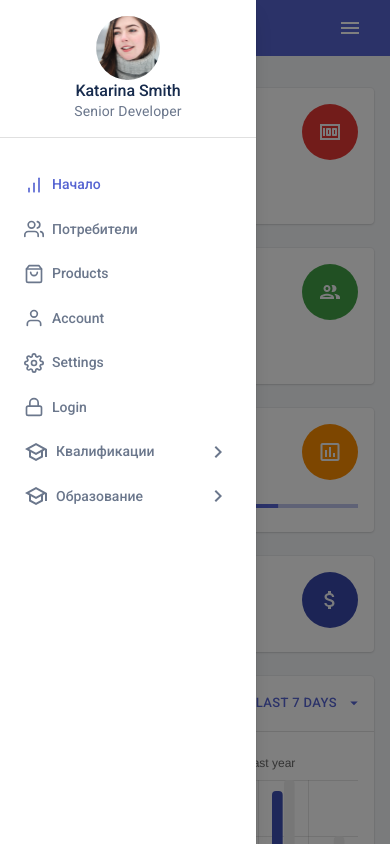
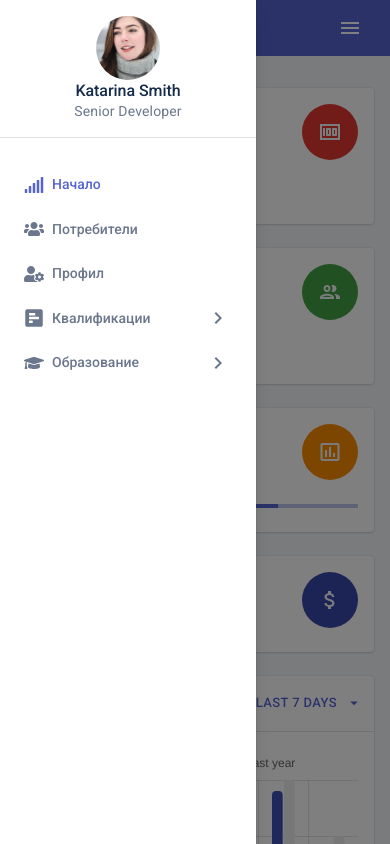
Before and after one commit to SuperMiro0809/ruo-sofia, a React (Create React App) app in the folder client/: page /app/dashboard in a window 390 px wide. Both pictures are taken after a click on the button 350 px from the left and 28 px from the top of the page. Built offline with nearby package versions, Linux system fonts and the light colour scheme.

Commit message:
add font awesome, edit menu and icons

```diff
--- a/client/package.json
+++ b/client/package.json
@@ -29,6 +29,9 @@
   "dependencies": {
     "@emotion/react": "^11.4.1",
     "@emotion/styled": "^11.3.0",
+    "@fortawesome/fontawesome-svg-core": "^1.2.36",
+    "@fortawesome/free-solid-svg-icons": "^5.15.4",
+    "@fortawesome/react-fontawesome": "^0.1.16",
     "@material-ui/core": "^5.0.0-beta.5",
     "@material-ui/icons": "^5.0.0-beta.5",
     "@material-ui/styles": "^5.0.0-beta.5",
--- a/client/src/components/DashboardSidebar.js
+++ b/client/src/components/DashboardSidebar.js
@@ -11,16 +11,16 @@ import {
   Typography
 } from '@material-ui/core';
 import {
-  BarChart as BarChartIcon,
-  Lock as LockIcon,
-  Settings as SettingsIcon,
-  ShoppingBag as ShoppingBagIcon,
-  User as UserIcon,
-  Users as UsersIcon
-} from 'react-feather';
-import {
-  SchoolOutlined as SchoolIcon
-} from '@material-ui/icons';
+  faGlasses as GlassesIcon,
+  faPrint as PrintIcon,
+  faUserGraduate as UserGraduateIcon,
+  faGraduationCap as GraduationCapIcon,
+  faFileContract as FileContractIcon,
+  faPollH as PollHIcon,
+  faUsers as UsersIcon,
+  faUserCog as UserCogIcon,
+  faSignal as SignalIcon
+} from '@fortawesome/free-solid-svg-icons';
 import NavItem from './NavItem';
 import DropDownMenu from './DropDownMenu';
 
@@ -33,7 +33,7 @@ const user = {
 const items = [
   {
     href: '/app/dashboard',
-    icon: BarChartIcon,
+    icon: SignalIcon,
     title: 'Начало'
   },
   {
@@ -41,62 +41,62 @@ const items = [
     icon: UsersIcon,
     title: 'Потребители'
   },
-  {
-    href: '/app/products',
-    icon: ShoppingBagIcon,
-    title: 'Products'
-  },
+  // {
+  //   href: '/app/products',
+  //   icon: ShoppingBagIcon,
+  //   title: 'Products'
+  // },
   {
     href: '/app/account',
-    icon: UserIcon,
-    title: 'Account'
+    icon: UserCogIcon,
+    title: 'Профил'
   },
-  {
-    href: '/app/settings',
-    icon: SettingsIcon,
-    title: 'Settings'
-  },
-  {
-    href: '/login',
-    icon: LockIcon,
-    title: 'Login'
-  }
+  // {
+  //   href: '/app/settings',
+  //   icon: SettingsIcon,
+  //   title: 'Settings'
+  // },
+  // {
+  //   href: '/login',
+  //   icon: LockIcon,
+  //   title: 'Login'
+  // }
 ];
 
 const dropDownQualifications = {
-  icon: SchoolIcon,
+  icon: PollHIcon,
   title: 'Квалификации',
   elements: [
     {
       href: '/app/teachers',
-      icon: BarChartIcon,
+      icon: GlassesIcon,
       title: 'Учители'
     },
     {
       href: '/app/teachers-protokol',
-      icon: BarChartIcon,
+      icon: FileContractIcon,
       title: 'Генериране на протокол'
     },
     {
       href: '/app/teachers-certificate',
-      icon: BarChartIcon,
+      icon: PrintIcon,
       title: 'Издаване на удостоверение'
     }
   ]
 }
 
 const dropDownEducation = {
-  icon: SchoolIcon,
+  icon: GraduationCapIcon,
   title: 'Образование',
   elements: [
     {
       href: '/app/students',
-      icon: BarChartIcon,
+      icon: UserGraduateIcon,
       title: 'Ученици'
     },
     {
       href: '/app/students-certificate',
-      icon: BarChartIcon,
+      icon: PrintIcon,
       title: 'Удостоверение за завършен клас'
     }
   ]
--- a/client/src/components/DropDownMenu.js
+++ b/client/src/components/DropDownMenu.js
@@ -1,10 +1,10 @@
 import { useState } from 'react';
 import { Button, List, Fade } from '@material-ui/core';
 import {
-    KeyboardArrowRight as ClosedIcon,
-    KeyboardArrowDown as OpenedIcon
+    KeyboardArrowRight as ClosedIcon
 } from '@material-ui/icons';
 import NavItem from './NavItem';
+import { FontAwesomeIcon } from '@fortawesome/react-fontawesome';
 
 const DropDownMenu = (props) => {
     const Icon = props.icon;
@@ -16,7 +16,9 @@ const DropDownMenu = (props) => {
         sx: {
            //marginLeft: '40px'
            position: 'absolute',
-           left: '85%'
+           left: '85%',
+           transform: opened ? 'rotate(90deg)' : '',
+           transition: 'transform 0.3s'
         },
         size: "20"
     }
@@ -54,13 +56,9 @@ const DropDownMenu = (props) => {
                 }}
                 onClick={expandMenu}
             >
-                <Icon size="20" />
+                <FontAwesomeIcon style={{width: '20px', height: '20px'}} size="20" icon={Icon}/>
                 <span>{title}</span>
-                {opened ? (
-                    <OpenedIcon {...IconStyles} />
-                ) : (
-                    <ClosedIcon {...IconStyles} />
-                )}
+                <ClosedIcon {...IconStyles} />
             </Button>
             {opened && (
                 <Fade in={opened}>
@@ -70,7 +68,7 @@ const DropDownMenu = (props) => {
                                 href={el.href}
                                 key={el.title}
                                 title={el.title}
-                                icon={Icon}
+                                icon={el.icon}
                             />
                         ))}
                     </List>
--- a/client/src/components/NavItem.js
+++ b/client/src/components/NavItem.js
@@ -5,6 +5,7 @@ import {
 } from 'react-router-dom';
 import PropTypes from 'prop-types';
 import { Button, ListItem } from '@material-ui/core';
+import { FontAwesomeIcon } from '@fortawesome/react-fontawesome';
 
 const NavItem = ({
   href,
@@ -48,7 +49,7 @@ const NavItem = ({
         to={href}
       >
         {Icon && (
-          <Icon size="20" />
+          <FontAwesomeIcon style={{width: '20px', height: '20px'}} icon={Icon}/>
         )}
         <span>
           {title}
```
Also changed, not shown: 1 other file (tests, documents, lock files or other folders).
